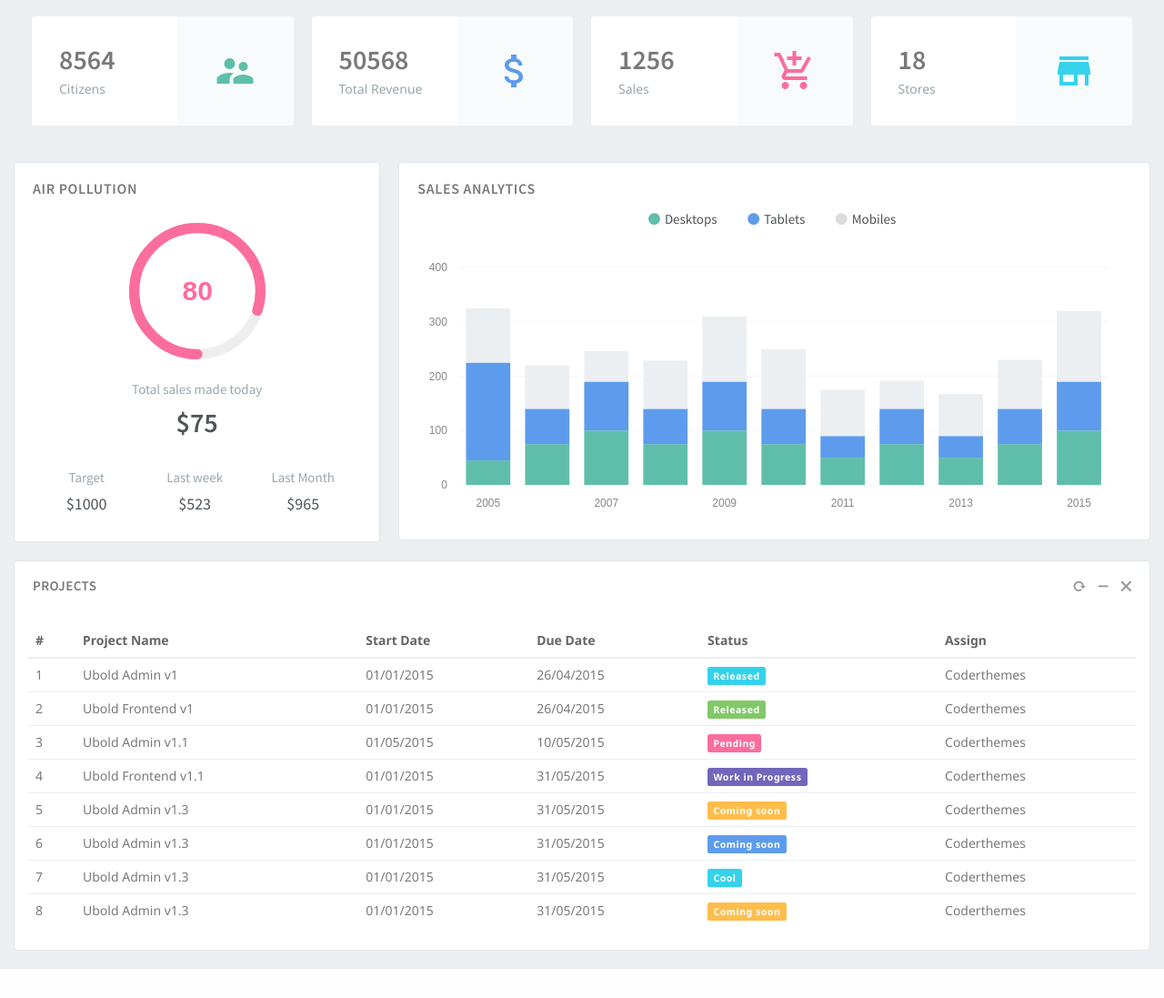
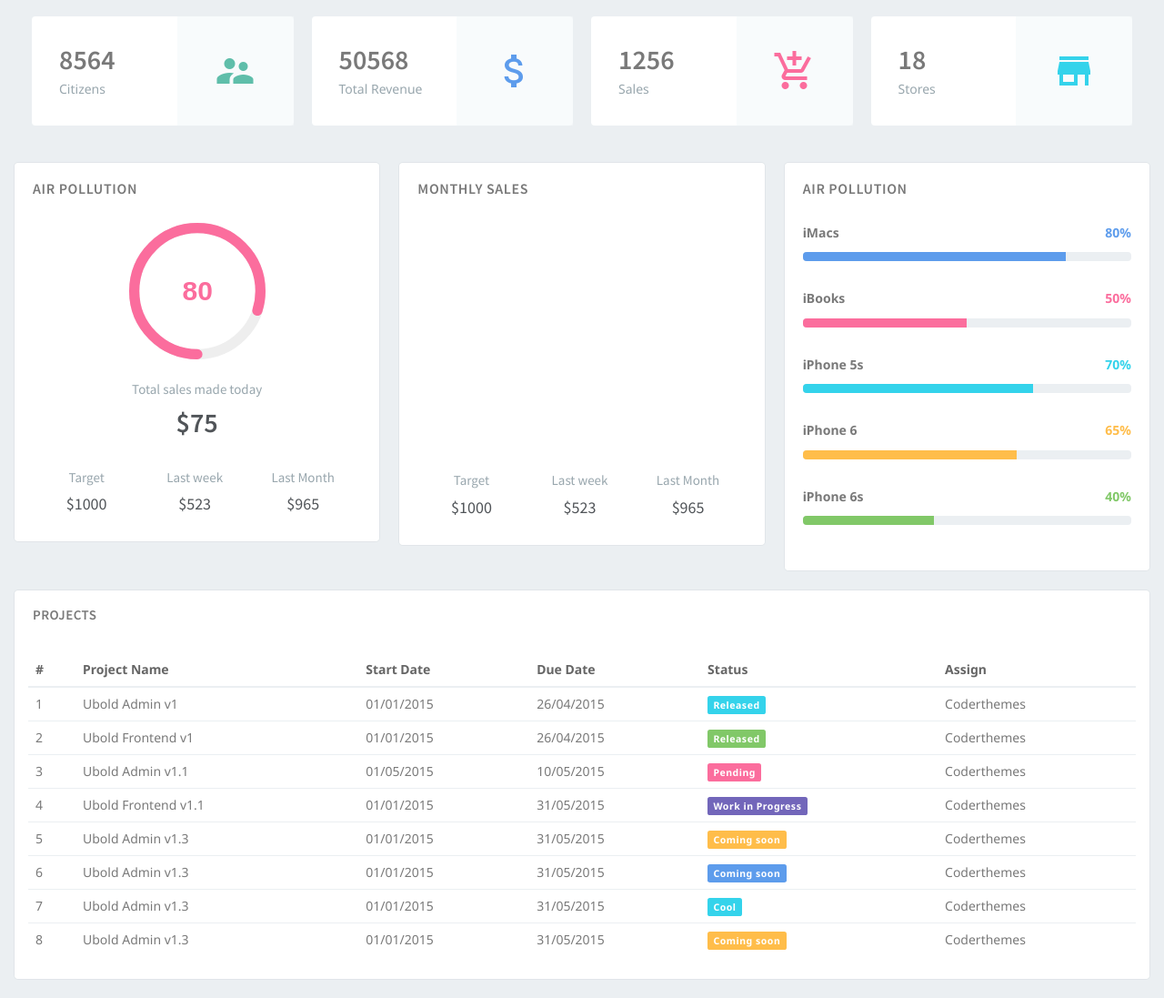
Before and after one commit to amitness/CityLeap, a Django app: page /dashboard in a window 1280 px wide. Shown: the part 302-1399 px from the top of the page at 91% size. Before the commit the page ends 1367 px from the top, so only its background shows below. Run offline with Django 3.2, Linux system fonts and the light colour scheme; a map, chart or similar area stays blank; some libraries are stand-ins or nearby versions; some web fonts are replaced.

Commit message:
Move to new UI design

```diff
--- a/dashboard/templates/index.html
+++ b/dashboard/templates/index.html
@@ -109,26 +109,79 @@
                             </ul>
                         </div>
                     </div>
+                </div>
+
+
+                <div class="col-lg-4">
+                    <div class="card-box">
+                        <h4 class="text-dark  header-title m-t-0 m-b-30">Monthly Sales</h4>
+
+                        <div class="widget-chart text-center">
+                            <div id="sparkline1">
+                                <canvas width="300" height="235" style=""></canvas>
+                            </div>
+                            <ul class="list-inline m-t-15">
+                                <li>
+                                    <h5 class="text-muted m-t-20">Target</h5>
+                                    <h4 class="m-b-0">$1000</h4>
+                                </li>
+                                <li>
+                                    <h5 class="text-muted m-t-20">Last week</h5>
+                                    <h4 class="m-b-0">$523</h4>
+                                </li>
+                                <li>
+                                    <h5 class="text-muted m-t-20">Last Month</h5>
+                                    <h4 class="m-b-0">$965</h4>
+                                </li>
+                            </ul>
+                        </div>
+                    </div>
 
                 </div>
 
-                <div class="col-lg-8">
+
+                <div class="col-lg-4">
                     <div class="card-box">
-                        <h4 class="text-dark header-title m-t-0">Sales Analytics</h4>
-                        <div class="text-center">
-                            <ul class="list-inline chart-detail-list">
-                                <li>
-                                    <h5><i class="fa fa-circle m-r-5" style="color: #5fbeaa;"></i>Desktops</h5>
-                                </li>
-                                <li>
-                                    <h5><i class="fa fa-circle m-r-5" style="color: #5d9cec;"></i>Tablets</h5>
-                                </li>
-                                <li>
-                                    <h5><i class="fa fa-circle m-r-5" style="color: #dcdcdc;"></i>Mobiles</h5>
-                                </li>
-                            </ul>
-                        </div>
-                        <div id="morris-bar-stacked" style="height: 303px;"></div>
+                        <h4 class="text-dark header-title m-t-0 m-b-30">Air Pollution</h4>
+                        <p class="font-600">iMacs <span class="text-primary pull-right">80%</span></p>
+                        <div class="progress m-b-30">
+                            <div class="progress-bar progress-bar-primary progress-animated wow animated animated"
+                                 role="progressbar" aria-valuenow="80" aria-valuemin="0" aria-valuemax="100"
+                                 style="width: 80%; visibility: visible; animation-name: animationProgress;">
+                            </div><!-- /.progress-bar .progress-bar-danger -->
+                        </div><!-- /.progress .no-rounded -->
+
+                        <p class="font-600">iBooks <span class="text-pink pull-right">50%</span></p>
+                        <div class="progress m-b-30">
+                            <div class="progress-bar progress-bar-pink progress-animated wow animated animated"
+                                 role="progressbar" aria-valuenow="50" aria-valuemin="0" aria-valuemax="100"
+                                 style="width: 50%; visibility: visible; animation-name: animationProgress;">
+                            </div><!-- /.progress-bar .progress-bar-pink -->
+                        </div><!-- /.progress .no-rounded -->
+
+                        <p class="font-600">iPhone 5s <span class="text-info pull-right">70%</span></p>
+                        <div class="progress m-b-30">
+                            <div class="progress-bar progress-bar-info progress-animated wow animated animated"
+                                 role="progressbar" aria-valuenow="70" aria-valuemin="0" aria-valuemax="100"
+                                 style="width: 70%; visibility: visible; animation-name: animationProgress;">
+                            </div><!-- /.progress-bar .progress-bar-info -->
+                        </div><!-- /.progress .no-rounded -->
+
+                        <p class="font-600">iPhone 6 <span class="text-warning pull-right">65%</span></p>
+                        <div class="progress m-b-30">
+                            <div class="progress-bar progress-bar-warning progress-animated wow animated animated"
+                                 role="progressbar" aria-valuenow="65" aria-valuemin="0" aria-valuemax="100"
+                                 style="width: 65%; visibility: visible; animation-name: animationProgress;">
+                            </div><!-- /.progress-bar .progress-bar-warning -->
+                        </div><!-- /.progress .no-rounded -->
+
+                        <p class="font-600">iPhone 6s <span class="text-success pull-right">40%</span></p>
+                        <div class="progress m-b-30">
+                            <div class="progress-bar progress-bar-success progress-animated wow animated animated"
+                                 role="progressbar" aria-valuenow="40" aria-valuemin="0" aria-valuemax="100"
+                                 style="width: 40%; visibility: visible; animation-name: animationProgress;">
+                            </div><!-- /.progress-bar .progress-bar-success -->
+                        </div><!-- /.progress .no-rounded -->
                     </div>
                 </div>
 
@@ -145,13 +198,6 @@
                             <h3 class="portlet-title text-dark text-uppercase">
                                 Projects
                             </h3>
-                                <div class="portlet-widgets">
-                                    <a href="javascript:;" data-toggle="reload"><i class="ion-refresh"></i></a>
-                                    <span class="divider"></span>
-                                    <a data-toggle="collapse" data-parent="#accordion1" href="#portlet2"><i class="ion-minus-round"></i></a>
-                                    <span class="divider"></span>
-                                    <a href="#" data-toggle="remove"><i class="ion-close-round"></i></a>
-                                </div>
                             <div class="clearfix"></div>
                         </div>
                         <div id="portlet2" class="panel-collapse collapse in">
@@ -423,5 +469,10 @@
 <script src="{% static 'assets/plugins/gmaps/gmaps.min.js' %}"></script>
 <!-- demo codes -->
 <script src="{% static 'assets/pages/jquery.gmaps.js' %}"></script>
+
+<script src="{% static 'assets/plugins/jquery-sparkline/jquery.sparkline.min.js' %}"></script>
+<script src="{% static 'assets/pages/jquery.dashboard_3.js' %}"></script>
+
+
 </body>
 </html>
```
Also changed, not shown: dashboard/static/assets/pages/jquery.dashboard.js. Lines whose indentation alone changed are shown as unchanged.
